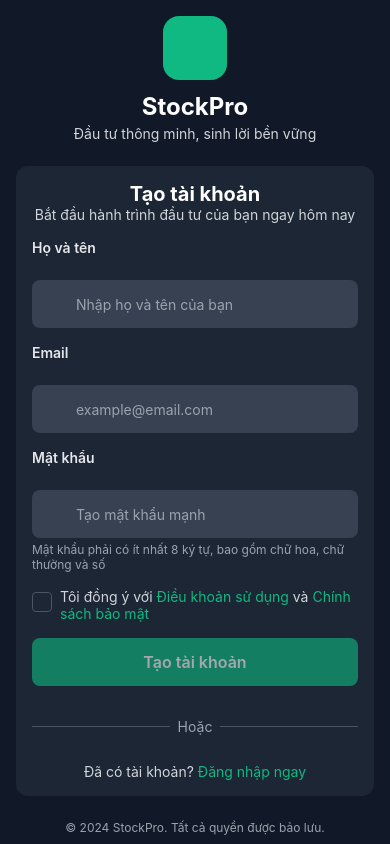
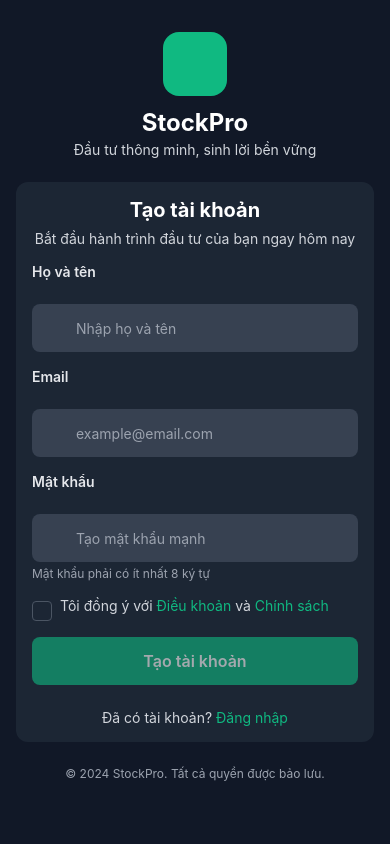
Before and after one commit to nktruong20/mobilestock, a React Native app: screen /Register in a window 390 px wide. Built offline with nearby package versions, Linux system fonts and the light colour scheme; some icons are missing.

Commit message:
update xong register,login

```diff
--- a/package.json
+++ b/package.json
@@ -35,11 +35,13 @@
     "react": "19.0.0",
     "react-dom": "19.0.0",
     "react-native": "0.79.5",
+    "react-native-awesome-alerts": "^2.0.0",
     "react-native-gesture-handler": "~2.24.0",
     "react-native-reanimated": "~3.17.4",
     "react-native-safe-area-context": "5.4.0",
-    "react-native-screens": "~4.11.1",
+    "react-native-screens": "^4.13.1",
     "react-native-svg": "15.11.2",
+    "react-native-url-polyfill": "^2.0.0",
     "react-native-web": "~0.20.0",
     "react-native-webview": "13.13.5"
   },
--- a/screens/Login.jsx
+++ b/screens/Login.jsx
@@ -1,4 +1,3 @@
-// screens/Login.js
 import {
   Eye,
   EyeOff,
@@ -8,7 +7,6 @@ import {
 } from 'lucide-react-native';
 import { useState } from 'react';
 import {
-  Alert,
   KeyboardAvoidingView,
   Platform,
   SafeAreaView,
@@ -19,26 +17,42 @@ import {
   TouchableOpacity,
   View,
 } from 'react-native';
+import AwesomeAlert from 'react-native-awesome-alerts';
 import { logIn } from '../services/auth';
 
 export default function Login({ navigation }) {
   const [showPassword, setShowPassword] = useState(false);
-  const [email, setEmail]       = useState('');
-  const [password, setPassword] = useState('');
-  const [remember, setRemember] = useState(false);
-  const [loading, setLoading]   = useState(false);
+  const [email, setEmail]               = useState('');
+  const [password, setPassword]         = useState('');
+  const [remember, setRemember]         = useState(false);
+  const [loading, setLoading]           = useState(false);
+
+  // state for popup
+  const [alertVisible, setAlertVisible] = useState(false);
+  const [alertTitle, setAlertTitle]     = useState('');
+  const [alertMessage, setAlertMessage] = useState('');
 
   const handleLogin = async () => {
     if (!email || !password) {
-      return Alert.alert('Thông báo', 'Vui lòng nhập email và mật khẩu');
+      setAlertTitle('Thiếu thông tin');
+      setAlertMessage('Vui lòng nhập email và mật khẩu');
+      setAlertVisible(true);
+      return;
     }
     try {
       setLoading(true);
       await logIn({ email, password });
-      navigation.replace('Dashboard');
+      setAlertTitle('Đăng nhập thành công');
+      setAlertMessage('Chào mừng bạn đã quay lại StockPro!');
+      setAlertVisible(true);
+      setTimeout(() => {
+        setAlertVisible(false);
+        navigation.replace('Dashboard');
+      }, 1500);
     } catch (err) {
-      console.error(err);
-      Alert.alert('Lỗi', err.response?.data?.msg || err.message);
+      setAlertTitle('Lỗi đăng nhập');
+      setAlertMessage(err.response?.data?.msg || err.message);
+      setAlertVisible(true);
     } finally {
       setLoading(false);
     }
@@ -46,6 +60,20 @@ export default function Login({ navigation }) {
 
   return (
     <SafeAreaView style={styles.page}>
+      {/* AwesomeAlert popup */}
+      <AwesomeAlert
+        show={alertVisible}
+        showProgress={false}
+        title={alertTitle}
+        message={alertMessage}
+        closeOnTouchOutside={true}
+        closeOnHardwareBackPress={false}
+        showConfirmButton={true}
+        confirmText="OK"
+        confirmButtonColor="#10b981"
+        onConfirmPressed={() => setAlertVisible(false)}
+      />
+
       <KeyboardAvoidingView
         style={styles.wrapper}
         behavior={Platform.OS === 'ios' ? 'padding' : undefined}
@@ -116,7 +144,10 @@ export default function Login({ navigation }) {
               {/* Remember + Forgot */}
               <View style={styles.rememberRow}>
                 <TouchableOpacity
-                  style={[styles.checkbox, remember && { backgroundColor: '#10b981', borderColor: '#10b981' }]}
+                  style={[
+                    styles.checkbox,
+                    remember && { backgroundColor: '#10b981', borderColor: '#10b981' }
+                  ]}
                   onPress={() => setRemember(v => !v)}
                 />
                 <Text style={styles.rememberText}>Ghi nhớ đăng nhập</Text>
@@ -137,44 +168,16 @@ export default function Login({ navigation }) {
                 </Text>
               </TouchableOpacity>
 
-              {/* Alt Button */}
-              <TouchableOpacity
-                style={styles.altButton}
-                onPress={() => navigation.replace('Dashboard')}
-              >
-                <Text style={styles.altButtonText}>Vào Dashboard</Text>
-              </TouchableOpacity>
-
-              {/* Divider */}
-              <View style={styles.divider}>
-                <Text style={styles.dividerText}>Hoặc</Text>
-              </View>
-
               {/* Switch to Register */}
               <View style={styles.switchRow}>
                 <Text style={styles.switchText}>Chưa có tài khoản? </Text>
-                <TouchableOpacity
-                  onPress={() => navigation.navigate('Register')}
-                >
+                <TouchableOpacity onPress={() => navigation.navigate('Register')}>
                   <Text style={styles.switchLink}>Đăng ký ngay</Text>
                 </TouchableOpacity>
               </View>
 
-              {/* Notice */}
-              <View style={styles.notice}>
-                <TrendingUp color="#10b981" size={20} />
-                <View style={styles.noticeBody}>
-                  <Text style={styles.noticeTitle}>Bảo mật cao</Text>
-                  <Text style={styles.noticeText}>
-                    Thông tin của bạn được mã hóa và bảo vệ bằng công nghệ hàng đầu.
-                  </Text>
-                </View>
-              </View>
-
               {/* Footer */}
-              <Text style={styles.footer}>
-                © 2024 StockPro. Tất cả quyền được bảo lưu.
-              </Text>
+              <Text style={styles.footer}>© 2024 StockPro. Tất cả quyền được bảo lưu.</Text>
             </View>
           </View>
         </ScrollView>
@@ -192,12 +195,9 @@ const styles = StyleSheet.create({
   logoCircle: {
     width: 64, height: 64, borderRadius: 20,
     backgroundColor: '#10b981', alignItems: 'center',
-    justifyContent: 'center', marginBottom: 8, elevation: 5,
+    justifyContent: 'center', marginBottom: 8,
   },
-  siteTitle: {
-    fontSize: 32, fontWeight: '700',
-    color: '#fff', marginBottom: 4,
-  },
+  siteTitle: { fontSize: 32, fontWeight: '700', color: '#fff', marginBottom: 4 },
   siteSubtitle: { color: '#d1d5db', fontSize: 14 },
 
   loginCard: {
@@ -208,151 +208,41 @@ const styles = StyleSheet.create({
     elevation: 6,
   },
   cardHeader: {
-    paddingVertical: 24,
-    alignItems: 'center',
-    backgroundColor: '#1f2937',
+    paddingVertical: 24, alignItems: 'center', backgroundColor: '#1f2937',
   },
-  cardTitle: {
-    color: '#fff', fontSize: 24,
-    fontWeight: '700',
-  },
-  cardSubtitle: {
-    color: '#9ca3af', marginTop: 4,
-    fontSize: 14,
-  },
+  cardTitle: { color: '#fff', fontSize: 24, fontWeight: '700' },
+  cardSubtitle: { color: '#9ca3af', marginTop: 4, fontSize: 14 },
   cardContent: { padding: 16 },
 
   formGroup: { marginBottom: 20 },
-  label: {
-    color: '#e5e7eb', fontSize: 14,
-    fontWeight: '600', marginBottom: 8,
-  },
+  label: { color: '#e5e7eb', fontSize: 14, fontWeight: '600', marginBottom: 8 },
 
   inputRow: {
-    flexDirection: 'row',
-    alignItems: 'center',
-    backgroundColor: '#374151',
-    borderWidth: 1,
-    borderColor: '#4b5563',
-    borderRadius: 8,
-    paddingHorizontal: 12,
+    flexDirection: 'row', alignItems: 'center',
+    backgroundColor: '#374151', borderWidth: 1, borderColor: '#4b5563',
+    borderRadius: 8, paddingHorizontal: 12,
   },
-  input: {
-    flex: 1, height: 48,
-    marginLeft: 8,
-    color: '#fff',
-    fontSize: 16,
+  input: { flex: 1, height: 48, marginLeft: 8, color: '#fff', fontSize: 16 },
+
+  rememberRow: { flexDirection: 'row', alignItems: 'center', marginBottom: 24 },
+  checkbox: {
+    width: 20, height: 20, backgroundColor: '#374151',
+    borderWidth: 1, borderColor: '#4b5563', borderRadius: 4,
   },
-
-  rememberRow: {
-    flexDirection: 'row',
-    alignItems: 'center',
-    marginBottom: 24,
-  },
-  checkbox: {
-    width: 20, height: 20,
-    backgroundColor: '#374151',
-    borderWidth: 1,
-    borderColor: '#4b5563',
-    borderRadius: 4,
-  },
-  rememberText: {
-    color: '#d1d5db', fontSize: 14,
-    marginLeft: 8,
-  },
-  rememberSpacer: {
-    flex: 1,
-  },
-  forgotLink: {
-    color: '#10b981',
-    fontSize: 14,
-  },
+  rememberText: { color: '#d1d5db', fontSize: 14, marginLeft: 8 },
+  rememberSpacer: { flex: 1 },
+  forgotLink: { color: '#10b981', fontSize: 14 },
 
   btn: {
-    flexDirection: 'row',
-    height: 48,
-    backgroundColor: '#10b981',
-    borderRadius: 8,
-    alignItems: 'center',
-    justifyContent: 'center',
+    flexDirection: 'row', height: 48, backgroundColor: '#10b981',
+    borderRadius: 8, alignItems: 'center', justifyContent: 'center',
     marginBottom: 12,
   },
-  btnText: {
-    color: '#fff',
-    fontWeight: '600',
-    fontSize: 16,
-  },
+  btnText: { color: '#fff', fontWeight: '600', fontSize: 16 },
 
-  altButton: {
-    height: 48,
-    borderWidth: 1,
-    borderColor: '#10b981',
-    borderRadius: 8,
-    alignItems: 'center',
-    justifyContent: 'center',
-    marginBottom: 24,
-  },
-  altButtonText: {
-    color: '#10b981',
-    fontWeight: '600',
-    fontSize: 16,
-  },
+  switchRow: { flexDirection: 'row', justifyContent: 'center', marginBottom: 24 },
+  switchText: { color: '#d1d5db', fontSize: 14 },
+  switchLink: { color: '#10b981', fontSize: 14, fontWeight: '600' },
 
-  divider: {
-    marginBottom: 24,
-    alignItems: 'center',
-  },
-  dividerText: {
-    paddingHorizontal: 8,
-    backgroundColor: 'rgba(31,41,55,0.9)',
-    color: '#9ca3af',
-    fontSize: 14,
-  },
-
-  switchRow: {
-    flexDirection: 'row',
-    justifyContent: 'center',
-    marginBottom: 24,
-  },
-  switchText: {
-    color: '#d1d5db',
-    fontSize: 14,
-  },
-  switchLink: {
-    color: '#10b981',
-    fontSize: 14,
-    fontWeight: '600',
-  },
-
-  notice: {
-    flexDirection: 'row',
-    backgroundColor: 'rgba(31,41,55,0.5)',
-    borderWidth: 1,
-    borderColor: '#374151',
-    borderRadius: 8,
-    padding: 12,
-    alignItems: 'flex-start',
-    marginBottom: 24,
-  },
-  noticeBody: {
-    marginLeft: 12,
-    flex: 1,
-  },
-  noticeTitle: {
-    color: '#fff',
-    fontSize: 14,
-    marginBottom: 4,
-    fontWeight: '600',
-  },
-  noticeText: {
-    color: '#9ca3af',
-    fontSize: 12,
-  },
-
-  footer: {
-    textAlign: 'center',
-    color: '#9ca3af',
-    fontSize: 12,
-    marginBottom: 16,
-  },
+  footer: { textAlign: 'center', color: '#9ca3af', fontSize: 12, marginTop: 16 },
 });
--- a/screens/Register.jsx
+++ b/screens/Register.jsx
@@ -2,7 +2,8 @@
 import { Eye, EyeOff, Lock, Mail, TrendingUp, User } from 'lucide-react-native';
 import { useState } from 'react';
 import {
-  Alert,
+  KeyboardAvoidingView,
+  Platform,
   SafeAreaView,
   ScrollView,
   StyleSheet,
@@ -11,6 +12,7 @@ import {
   TouchableOpacity,
   View,
 } from 'react-native';
+import AwesomeAlert from 'react-native-awesome-alerts';
 import { signUp } from '../services/auth';
 
 export default function Register({ navigation }) {
@@ -21,40 +23,85 @@ export default function Register({ navigation }) {
   const [agree, setAgree]       = useState(false);
   const [loading, setLoading]   = useState(false);
 
+  // Alert state
+  const [alertVisible, setAlertVisible] = useState(false);
+  const [alertTitle, setAlertTitle]     = useState('');
+  const [alertMessage, setAlertMessage] = useState('');
+  const [isSuccess, setIsSuccess]       = useState(false);
+
   const handleRegister = async () => {
     if (!fullname || !email || !password) {
-      return Alert.alert('Thông báo', 'Vui lòng điền đầy đủ thông tin');
+      setIsSuccess(false);
+      setAlertTitle('Thiếu thông tin');
+      setAlertMessage('Vui lòng điền đầy đủ họ tên, email và mật khẩu');
+      return setAlertVisible(true);
     }
     if (password.length < 8) {
-      return Alert.alert('Thông báo', 'Mật khẩu phải ít nhất 8 ký tự');
+      setIsSuccess(false);
+      setAlertTitle('Mật khẩu yếu');
+      setAlertMessage('Mật khẩu phải có ít nhất 8 ký tự');
+      return setAlertVisible(true);
     }
     if (!agree) {
-      return Alert.alert('Thông báo', 'Bạn cần đồng ý Điều khoản sử dụng');
+      setIsSuccess(false);
+      setAlertTitle('Chưa đồng ý');
+      setAlertMessage('Bạn cần đồng ý Điều khoản sử dụng');
+      return setAlertVisible(true);
     }
     try {
       setLoading(true);
       await signUp({ fullname, email, password });
-      Alert.alert('Thành công', 'Đăng ký thành công!');
-      navigation.replace('Login');
+      setIsSuccess(true);
+      setAlertTitle('Đăng ký thành công');
+      setAlertMessage('Chào mừng bạn đến với StockPro!');
+      setAlertVisible(true);
     } catch (err) {
-      console.error(err);
-      Alert.alert('Lỗi', err.response?.data?.msg || err.message);
+      setIsSuccess(false);
+      setAlertTitle('Lỗi đăng ký');
+      setAlertMessage(err.response?.data?.msg || err.message);
+      setAlertVisible(true);
     } finally {
       setLoading(false);
     }
   };
 
+  const onConfirm = () => {
+    setAlertVisible(false);
+    if (isSuccess) {
+      navigation.replace('Login');
+    }
+  };
+
   return (
     <SafeAreaView style={styles.safe}>
+      {/* AwesomeAlert */}
+      <AwesomeAlert
+        show={alertVisible}
+        showProgress={false}
+        title={alertTitle}
+        message={alertMessage}
+        closeOnTouchOutside={false}
+        closeOnHardwareBackPress={false}
+        showConfirmButton={true}
+        confirmText="OK"
+        confirmButtonColor="#10b981"
+        onConfirmPressed={onConfirm}
+      />
+
+      <KeyboardAvoidingView
+        style={{ flex: 1 }}
+        behavior={Platform.OS === 'ios' ? 'padding' : undefined}
+      >
         <ScrollView contentContainerStyle={styles.container}>
-
           {/* Logo + Header */}
           <View style={styles.logoSection}>
             <View style={styles.logoCircle}>
               <TrendingUp color="#fff" size={32} />
             </View>
             <Text style={styles.title}>StockPro</Text>
-          <Text style={styles.subtitle}>Đầu tư thông minh, sinh lời bền vững</Text>
+            <Text style={styles.subtitle}>
+              Đầu tư thông minh, sinh lời bền vững
+            </Text>
           </View>
 
           {/* Card */}
@@ -70,7 +117,7 @@ export default function Register({ navigation }) {
               <View style={styles.inputWrapper}>
                 <User color="#9ca3af" size={20} style={styles.icon} />
                 <TextInput
-                placeholder="Nhập họ và tên của bạn"
+                  placeholder="Nhập họ và tên"
                   placeholderTextColor="#9ca3af"
                   style={styles.input}
                   value={fullname}
@@ -119,7 +166,7 @@ export default function Register({ navigation }) {
                 </TouchableOpacity>
               </View>
               <Text style={styles.hint}>
-              Mật khẩu phải có ít nhất 8 ký tự, bao gồm chữ hoa, chữ thường và số
+                Mật khẩu phải có ít nhất 8 ký tự
               </Text>
             </View>
 
@@ -130,18 +177,20 @@ export default function Register({ navigation }) {
                   styles.checkbox,
                   agree && { backgroundColor: '#10b981', borderColor: '#10b981' },
                 ]}
-              onPress={() => setAgree(!agree)}
+                onPress={() => setAgree(v => !v)}
               />
               <Text style={styles.termsText}>
-              Tôi đồng ý với{' '}
-              <Text style={styles.link}>Điều khoản sử dụng</Text> và{' '}
-              <Text style={styles.link}>Chính sách bảo mật</Text>
+                Tôi đồng ý với <Text style={styles.link}>Điều khoản</Text> và{' '}
+                <Text style={styles.link}>Chính sách</Text>
               </Text>
             </View>
 
             {/* Submit */}
             <TouchableOpacity
-            style={[styles.submitButton, (!agree || loading) && { opacity: 0.6 }]}
+              style={[
+                styles.submitButton,
+                (!agree || loading) && { opacity: 0.6 }
+              ]}
               disabled={!agree || loading}
               onPress={handleRegister}
             >
@@ -150,107 +199,76 @@ export default function Register({ navigation }) {
               </Text>
             </TouchableOpacity>
 
-          {/* Divider */}
-          <View style={styles.dividerRow}>
-            <View style={styles.dividerLine} />
-            <Text style={styles.dividerText}>Hoặc</Text>
-            <View style={styles.dividerLine} />
-          </View>
-
             {/* Login Link */}
             <TouchableOpacity
               style={styles.loginLink}
               onPress={() => navigation.navigate('Login')}
             >
               <Text style={styles.loginLinkText}>
-              Đã có tài khoản? <Text style={styles.link}>Đăng nhập ngay</Text>
+                Đã có tài khoản? <Text style={styles.link}>Đăng nhập</Text>
               </Text>
             </TouchableOpacity>
           </View>
 
           {/* Footer */}
-        <Text style={styles.footer}>© 2024 StockPro. Tất cả quyền được bảo lưu.</Text>
+          <Text style={styles.footer}>
+            © 2024 StockPro. Tất cả quyền được bảo lưu.
+          </Text>
         </ScrollView>
+      </KeyboardAvoidingView>
     </SafeAreaView>
   );
 }
 
 const styles = StyleSheet.create({
   safe: { flex: 1, backgroundColor: '#111827' },
-  container: {
-    alignItems: 'center',
-    padding: 16,
-  },
+  container: { alignItems: 'center', padding: 16 },
   logoSection: { alignItems: 'center', marginBottom: 24 },
   logoCircle: {
-    width: 64,
-    height: 64,
-    borderRadius: 16,
+    width: 64, height: 64, borderRadius: 16,
     backgroundColor: '#10b981',
-    justifyContent: 'center',
-    alignItems: 'center',
-    marginBottom: 12,
+    alignItems: 'center', justifyContent: 'center', marginBottom: 12,
   },
-  title:    { fontSize: 24, fontWeight: '700', color: '#fff', marginBottom: 4 },
-  subtitle: { color: '#d1d5db' },
+  title:    { fontSize: 24, fontWeight: '700', color: '#fff' },
+  subtitle: { color: '#d1d5db', marginTop: 4 },
 
   card: {
-    width: '100%',
-    backgroundColor: 'rgba(31,41,55,0.9)',
-    borderRadius: 12,
-    padding: 16,
+    width: '100%', backgroundColor: 'rgba(31,41,55,0.9)',
+    borderRadius: 12, padding: 16,
   },
-  cardTitle: { fontSize: 20, fontWeight: '700', color: '#fff', textAlign: 'center' },
-  cardDesc:  { color: '#d1d5db', textAlign: 'center', marginBottom: 16 },
+  cardTitle: { fontSize: 20, fontWeight: '700', color: '#fff', marginBottom: 8, textAlign: 'center' },
+  cardDesc:  { color: '#d1d5db', marginBottom: 16, textAlign: 'center' },
 
   field: { marginBottom: 16 },
   label: { color: '#e5e7eb', marginBottom: 4, fontWeight: '600' },
   inputWrapper: { position: 'relative' },
   icon: { position: 'absolute', left: 12, top: 12 },
   input: {
-    height: 48,
-    backgroundColor: '#374151',
-    borderRadius: 8,
-    paddingLeft: 44,
-    paddingRight: 44,
+    height: 48, backgroundColor: '#374151',
+    borderRadius: 8, paddingLeft: 44, paddingRight: 44,
     color: '#fff',
   },
   eyeButton: { position: 'absolute', right: 12, top: 12 },
-
   hint: { color: '#9ca3af', fontSize: 12, marginTop: 4 },
 
   termsRow: { flexDirection: 'row', alignItems: 'flex-start', marginBottom: 16 },
   checkbox: {
-    width: 20,
-    height: 20,
-    borderWidth: 1,
-    borderColor: '#4b5563',
-    borderRadius: 4,
-    marginTop: 4,
-    marginRight: 8,
+    width: 20, height: 20, borderWidth: 1,
+    borderColor: '#4b5563', borderRadius: 4,
+    marginTop: 4, marginRight: 8,
   },
   termsText: { color: '#d1d5db', flex: 1 },
   link: { color: '#10b981' },
 
   submitButton: {
-    backgroundColor: '#10b981',
-    borderRadius: 8,
-    height: 48,
-    justifyContent: 'center',
-    alignItems: 'center',
-    marginBottom: 16,
+    backgroundColor: '#10b981', borderRadius: 8,
+    height: 48, alignItems: 'center',
+    justifyContent: 'center', marginBottom: 16,
   },
-  submitText: { color: '#fff', fontWeight: '600', fontSize: 16 },
+  submitText: { color: '#fff', fontSize: 16, fontWeight: '600' },
 
-  dividerRow: { flexDirection: 'row', alignItems: 'center', marginVertical: 16 },
-  dividerLine: { flex: 1, height: 1, backgroundColor: '#4b5563' },
-  dividerText: { marginHorizontal: 8, color: '#9ca3af' },
-
-  loginLink: {
-    alignSelf: 'center',
-    marginTop: 12,
-  },
-  loginLinkText: { color: '#d1d5db', textAlign: 'center' },
+  loginLink: { alignSelf: 'center', marginTop: 8 },
+  loginLinkText: { color: '#d1d5db' },
 
   footer: { color: '#9ca3af', fontSize: 12, marginTop: 24 },
 });
```
Also changed, not shown: App.js (+9 -2 lines), index.js (+6 -2 lines), 1 other file (tests, documents, lock files or other folders). Lines whose indentation alone changed are shown as unchanged.
